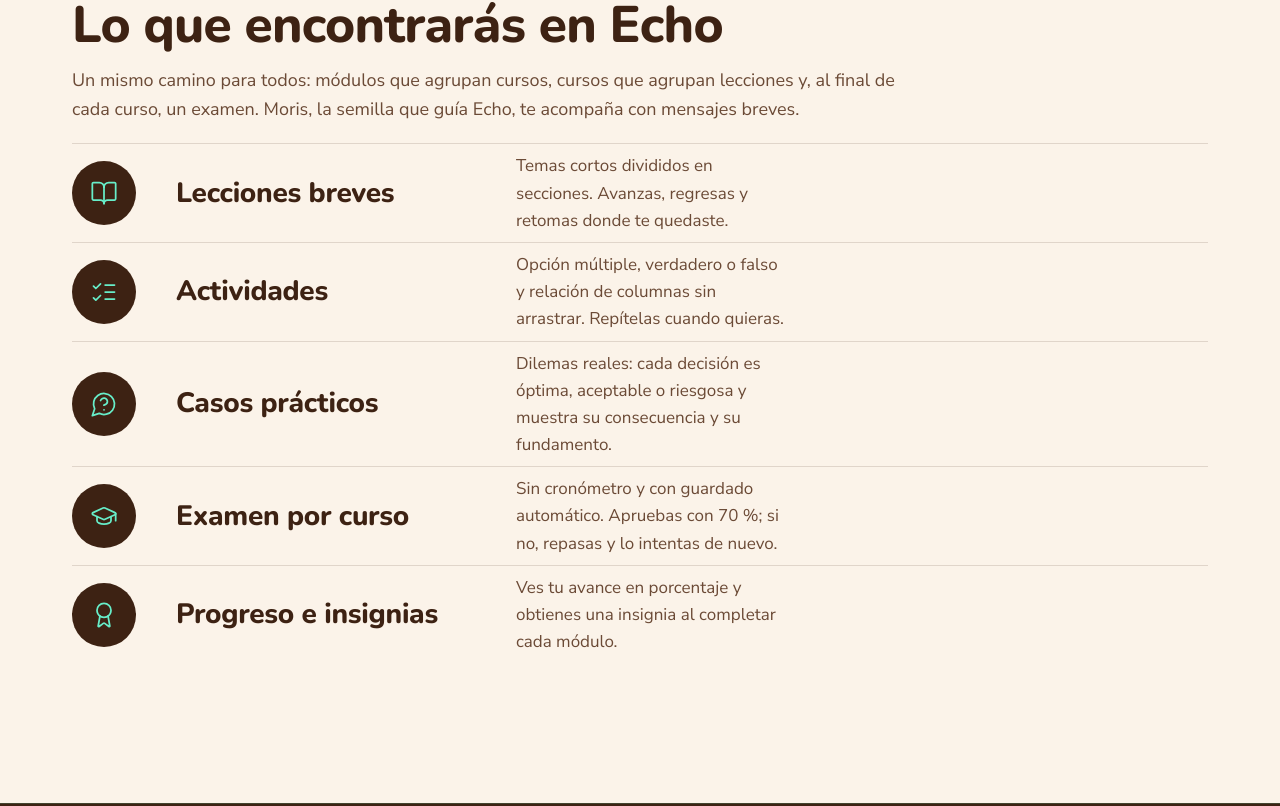
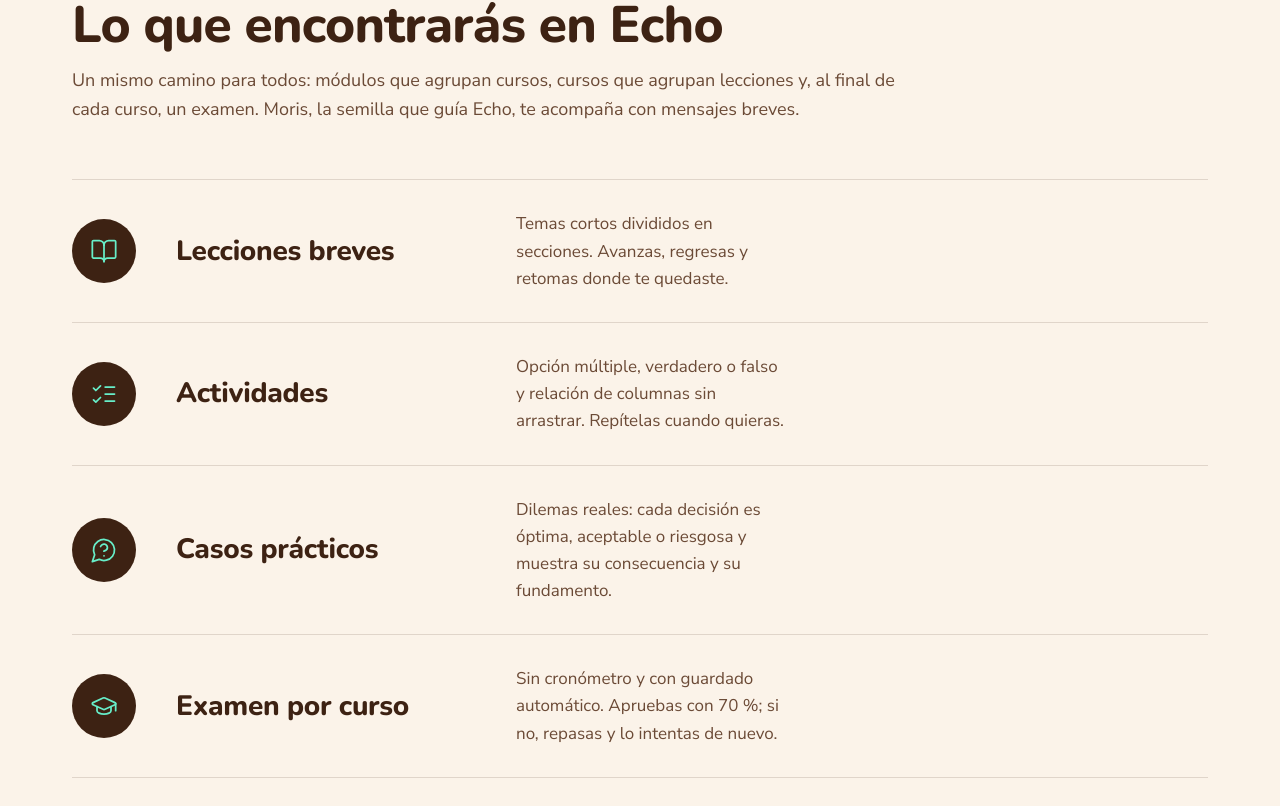
Before and after one commit to Diego-Zarate18/echo, a Next.js app in the folder frontend/: page / in a window 1280 px wide. Shown: the part 1674-2480 px from the top of the page. Built offline with nearby package versions, Linux system fonts and the light colour scheme.

Commit message:
fix: filas de Lo que encontraras con el ritmo de Figma
Vuelven los 30 px arriba y abajo de cada fila y el espacio de 56 px antes de la lista; ya no hace falta que la seccion quepa en la ventana.

```diff
--- a/frontend/src/areas/inicio/componentes/QueEncontraras.tsx
+++ b/frontend/src/areas/inicio/componentes/QueEncontraras.tsx
@@ -61,8 +61,8 @@
 
 /**
  * Sección «Qué encontrarás» (84:560): cinco filas con su globo de Moris.
- * Tiene el mismo aire arriba y abajo que las demás secciones: se lee bajando y el título nunca queda bajo la barra fija.
- * En escritorio las filas son compactas.
+ * Tiene el mismo aire arriba y abajo que las demás secciones y las filas el ritmo de Figma (30 px arriba y abajo):
+ * se lee bajando y el título nunca queda bajo la barra fija.
  */
 export function QueEncontraras() {
   return (
@@ -81,11 +81,11 @@
           proporcion="apilada"
         />
 
-        <ul className="mt-12 lg:mt-14 xl:mt-5">
+        <ul className="mt-12 lg:mt-14">
           {elementos.map(({ titulo, descripcion, Icono, expresion, mensajeMoris }) => (
             <li
               key={titulo}
-              className="grid grid-cols-[3.5rem_minmax(0,1fr)] items-start gap-x-5 gap-y-3 border-t border-marca-cafe/14 py-[30px] xl:py-2 md:grid-cols-[4rem_minmax(0,1fr)] md:gap-x-10 xl:grid-cols-[4rem_300px_minmax(0,420px)_384px] xl:items-center xl:justify-between"
+              className="grid grid-cols-[3.5rem_minmax(0,1fr)] items-start gap-x-5 gap-y-3 border-t border-marca-cafe/14 py-[30px] md:grid-cols-[4rem_minmax(0,1fr)] md:gap-x-10 xl:grid-cols-[4rem_300px_minmax(0,420px)_384px] xl:items-center xl:justify-between"
             >
               <span data-dibujar className="row-span-3 flex size-14 items-center justify-center rounded-full bg-marca-cafe text-marca-menta md:size-16 xl:row-span-1">
                 <Icono className="size-6 md:size-7" />
```
